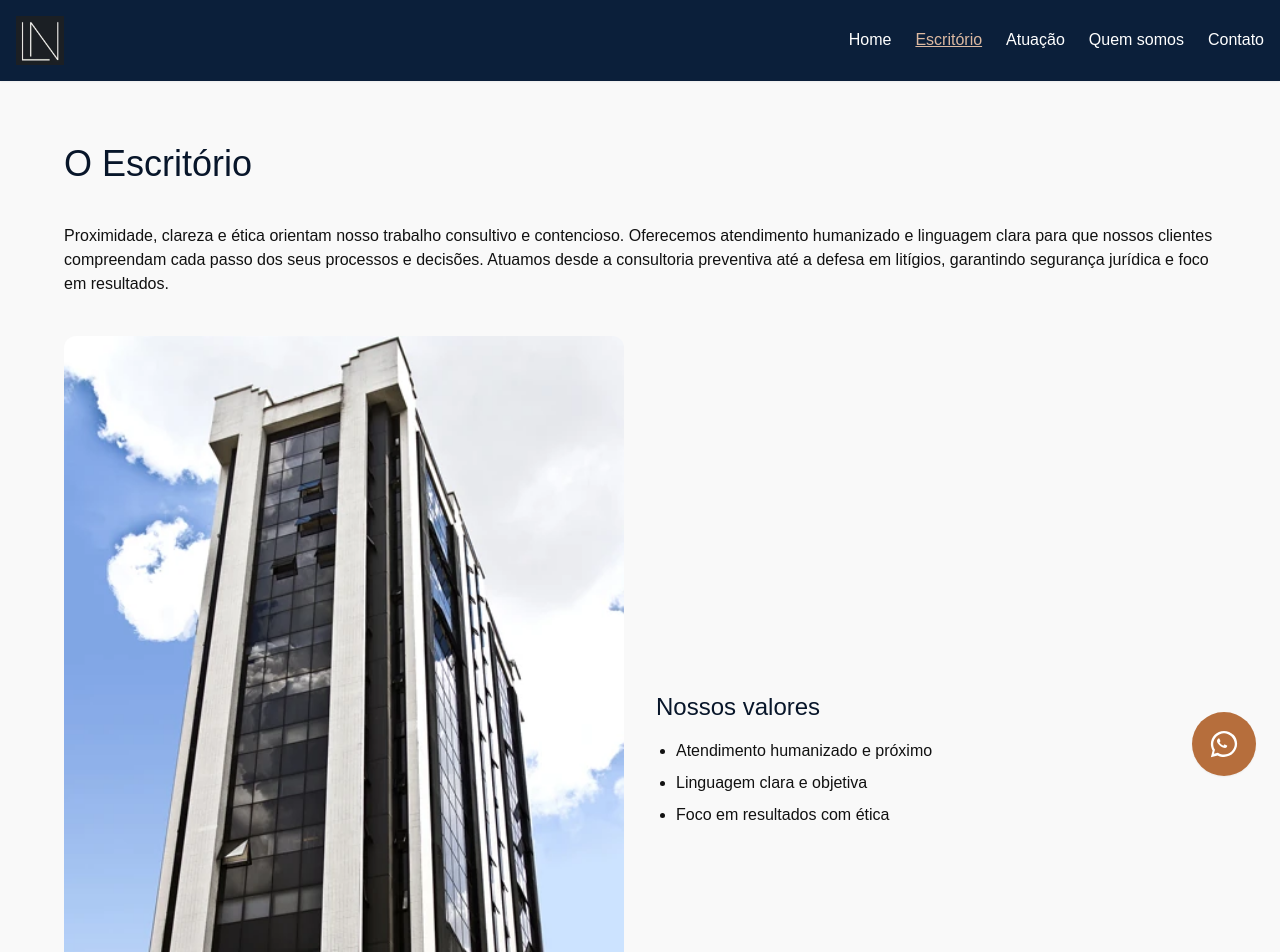
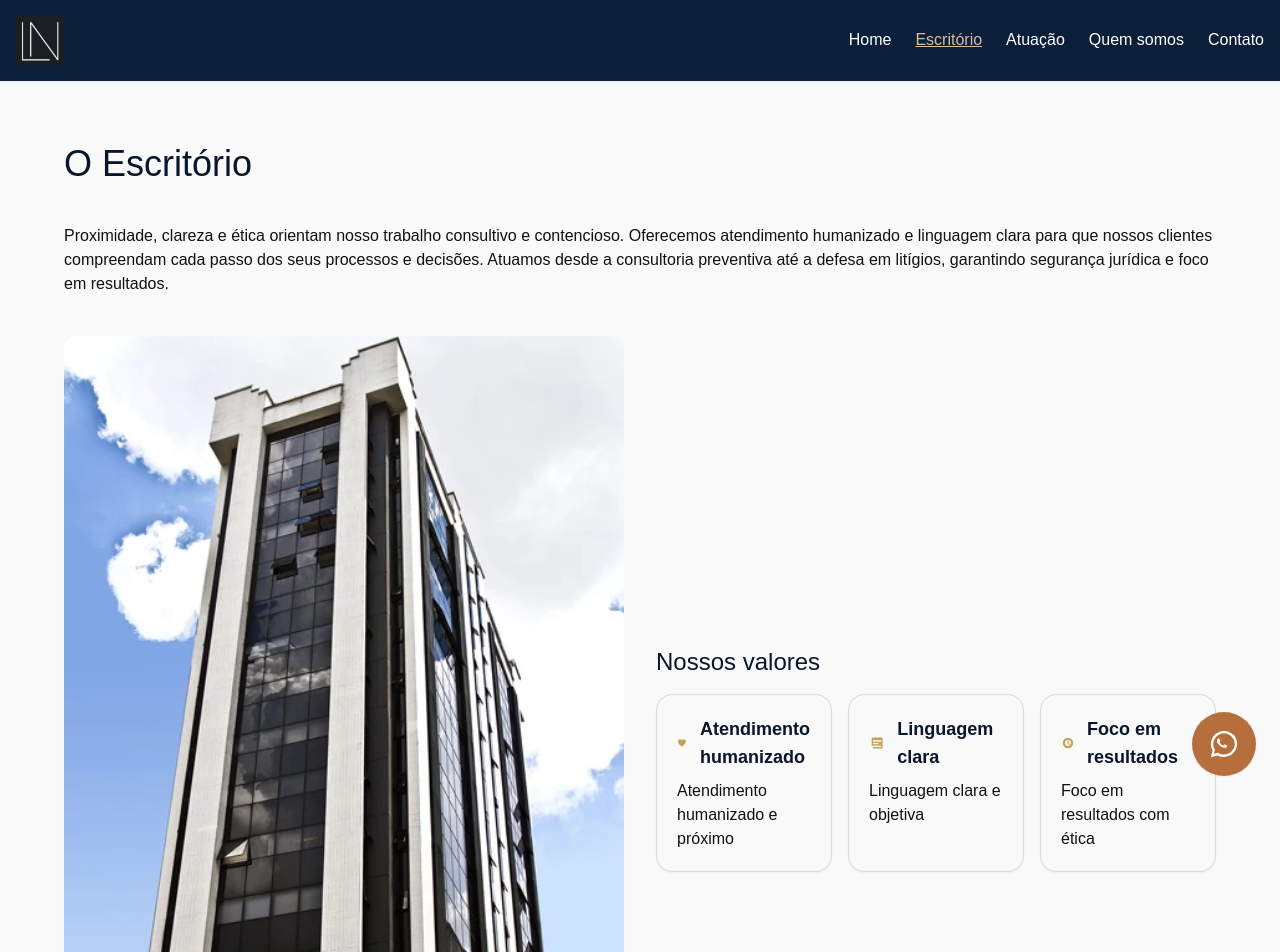
Before and after one commit to vmvaz1935/lellinobresite, a Next.js app: page /escritorio in a window 1280 px wide. Shown: the top 952 px of the page. Built offline with nearby package versions, Linux system fonts and the light colour scheme; no server answers.

Commit message:
feat(ui): valores em caixas com icones dourados na pagina Escritorio

```diff
--- a/app/escritorio/page.tsx
+++ b/app/escritorio/page.tsx
@@ -34,11 +34,35 @@ export default function EscritorioPage() {
         />
         <div className="flex flex-col justify-center space-y-4">
           <h2 className="text-2xl font-medium text-brand-primary-700">Nossos valores</h2>
-          <ul className="list-disc pl-5 space-y-2">
-            <li>Atendimento humanizado e próximo</li>
-            <li>Linguagem clara e objetiva</li>
-            <li>Foco em resultados com ética</li>
-          </ul>
+          <div className="grid sm:grid-cols-2 lg:grid-cols-3 gap-4">
+            <article className="rounded-xl border border-brand-primary-100 p-5 bg-bg-default shadow-card">
+              <div className="flex items-center gap-3 mb-2">
+                <svg className="text-brand-secondary-500" width="22" height="22" viewBox="0 0 24 24" fill="currentColor" aria-hidden="true" role="img" aria-label="Atendimento humanizado">
+                  <path d="M12 21.35l-1.45-1.32C5.4 15.36 2 12.28 2 8.5 2 6 4 4 6.5 4c1.74 0 3.41.99 4.22 2.44C11.29 4.99 12.96 4 14.7 4 17.2 4 19.2 6 19.2 8.5c0 3.78-3.4 6.86-8.55 11.54L12 21.35z"/>
+                </svg>
+                <h3 className="text-lg font-semibold text-brand-primary-700">Atendimento humanizado</h3>
+              </div>
+              <p>Atendimento humanizado e próximo</p>
+            </article>
+            <article className="rounded-xl border border-brand-primary-100 p-5 bg-bg-default shadow-card">
+              <div className="flex items-center gap-3 mb-2">
+                <svg className="text-brand-secondary-500" width="22" height="22" viewBox="0 0 24 24" fill="currentColor" aria-hidden="true" role="img" aria-label="Linguagem clara e objetiva">
+                  <path d="M4 4h16v12H5.17L4 17.17V4zm2 4v2h12V8H6zm0 4v2h8v-2H6zM20 20H6v-2h12V6h2v14z"/>
+                </svg>
+                <h3 className="text-lg font-semibold text-brand-primary-700">Linguagem clara</h3>
+              </div>
+              <p>Linguagem clara e objetiva</p>
+            </article>
+            <article className="rounded-xl border border-brand-primary-100 p-5 bg-bg-default shadow-card">
+              <div className="flex items-center gap-3 mb-2">
+                <svg className="text-brand-secondary-500" width="22" height="22" viewBox="0 0 24 24" fill="currentColor" aria-hidden="true" role="img" aria-label="Foco em resultados com ética">
+                  <path d="M12 7a5 5 0 1 1 0 10 5 5 0 0 1 0-10zm0-4a9 9 0 1 0 0 18 9 9 0 0 0 0-18zm1 5h-2v4.59l3.3 3.3 1.4-1.42L13 12.17V8z"/>
+                </svg>
+                <h3 className="text-lg font-semibold text-brand-primary-700">Foco em resultados</h3>
+              </div>
+              <p>Foco em resultados com ética</p>
+            </article>
+          </div>
         </div>
       </div>
     </div>
```
